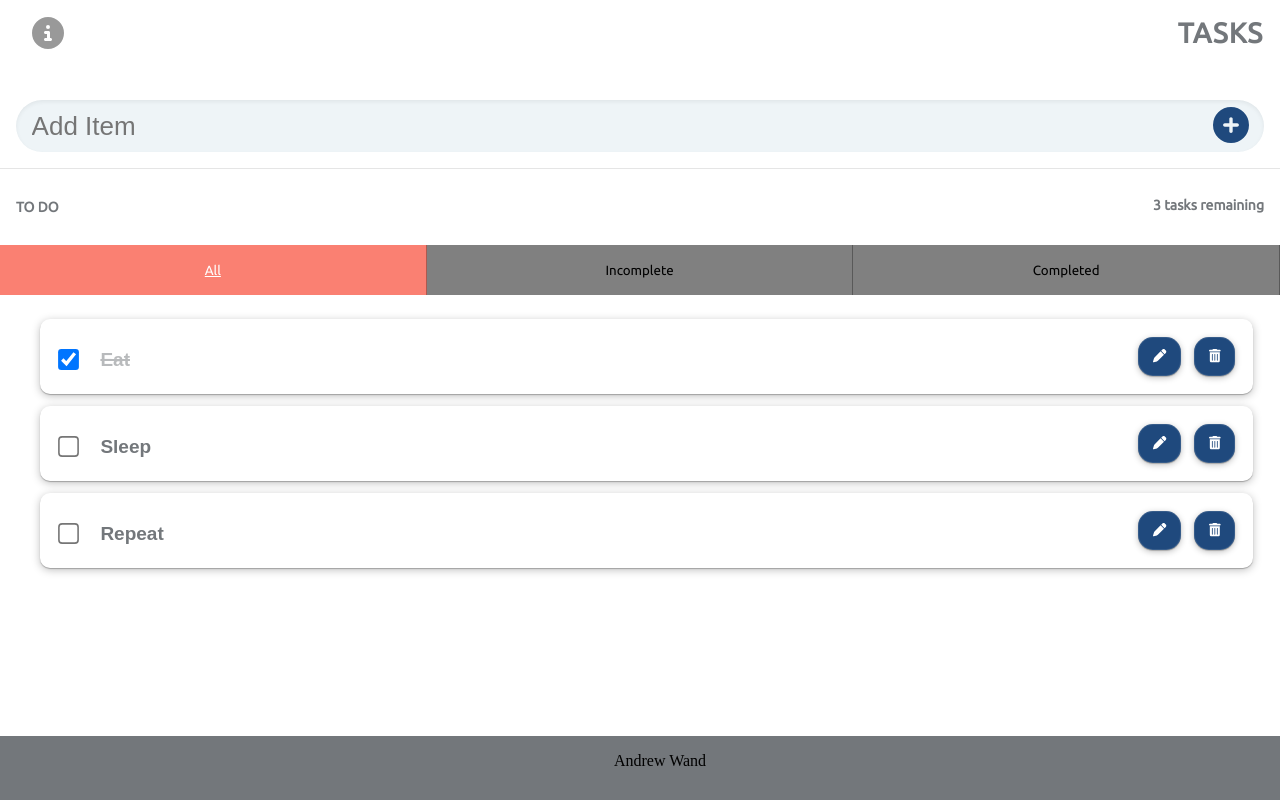
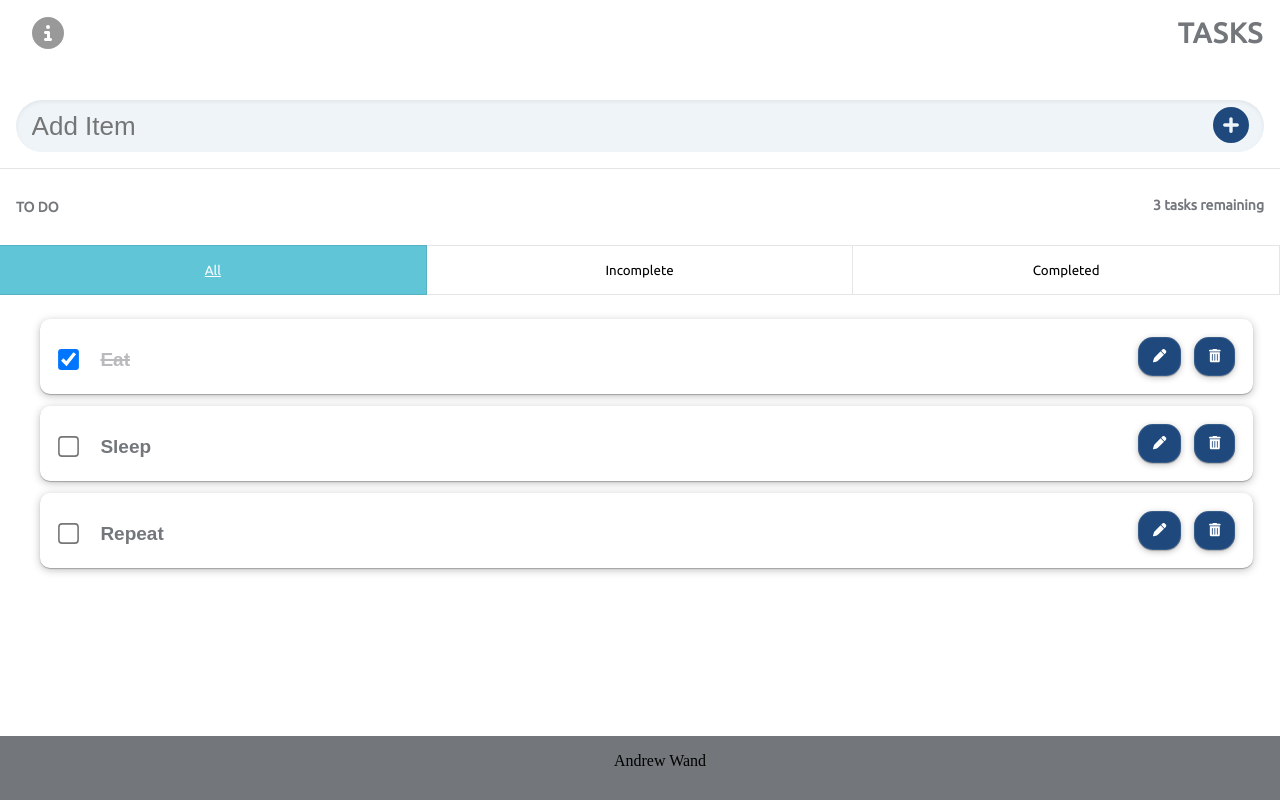
Before and after one commit to Andrew-Wand/todolist-react, a React (Create React App) app: page / in a window 1280 px wide. Built offline with nearby package versions, Linux system fonts and the light colour scheme.

Commit message:
changed color of filter btns

```diff
--- a/src/Components/FilterButton.jsx
+++ b/src/Components/FilterButton.jsx
@@ -11,7 +11,7 @@ function FilterButton(props) {
       <button
       id={props.id}
       style={{
-        backgroundColor: props.isPressed ? 'salmon' : 'gray',
+        backgroundColor: props.isPressed ? '#60c6d7' : 'white',
         color: props.isPressed ? 'white' : 'black',
         textDecoration: props.isPressed ? 'underline' : 'none'
       }}
--- a/src/index.css
+++ b/src/index.css
@@ -112,11 +112,12 @@ body {
 .filter-btn {
   width: 100%;
   font-family: 'Ubuntu', sans-serif;
-  /* background-color: transparent; */
   color: #000;
   cursor: pointer;
   border: none;
-  border-right: 1px solid rgba(0, 0, 0, .3);
+  border-right: 1px solid rgba(0, 0, 0, .1);
+  border-top: 1px solid rgba(0, 0, 0, .1);
+  border-bottom: 1px solid rgba(0, 0, 0, .1);
 }
 
 
```
